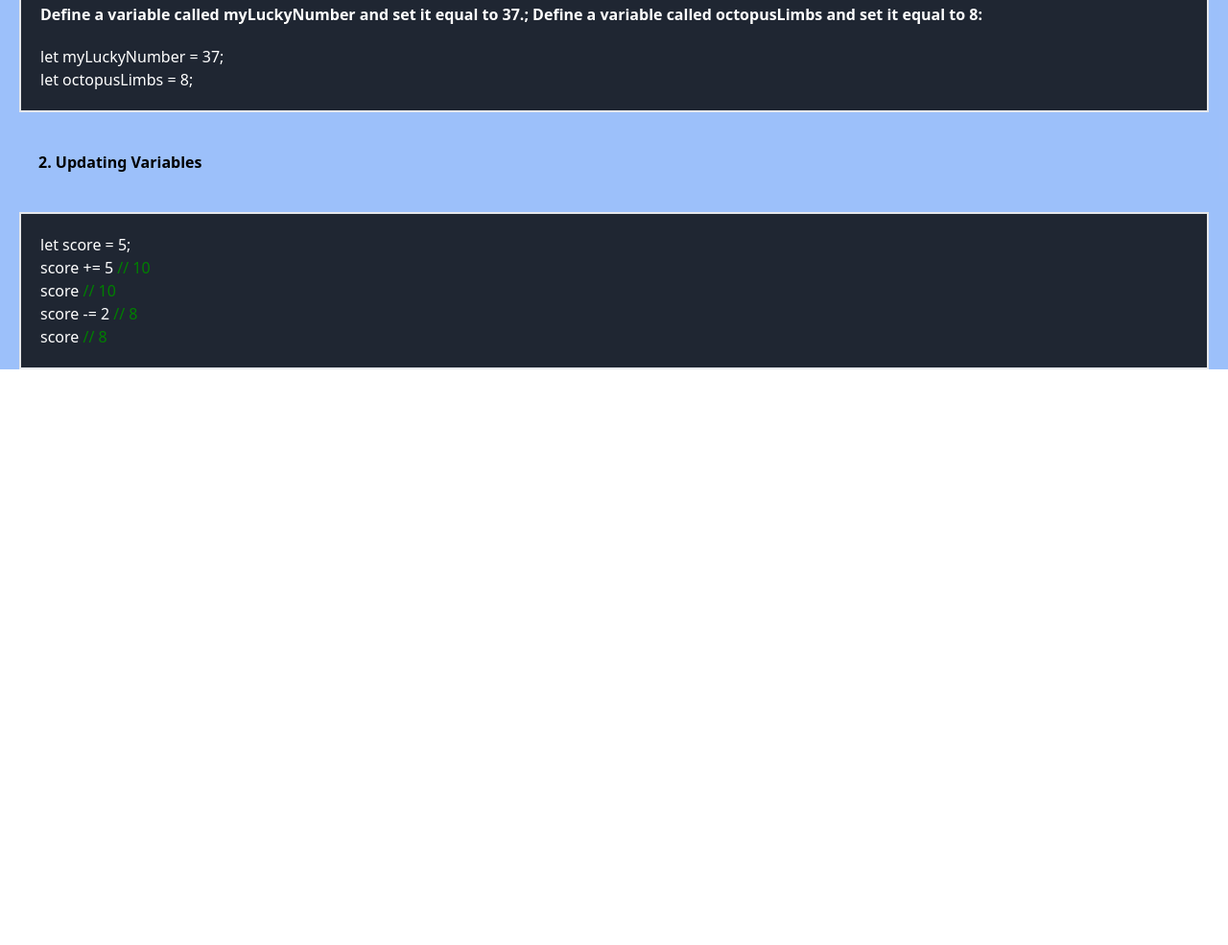
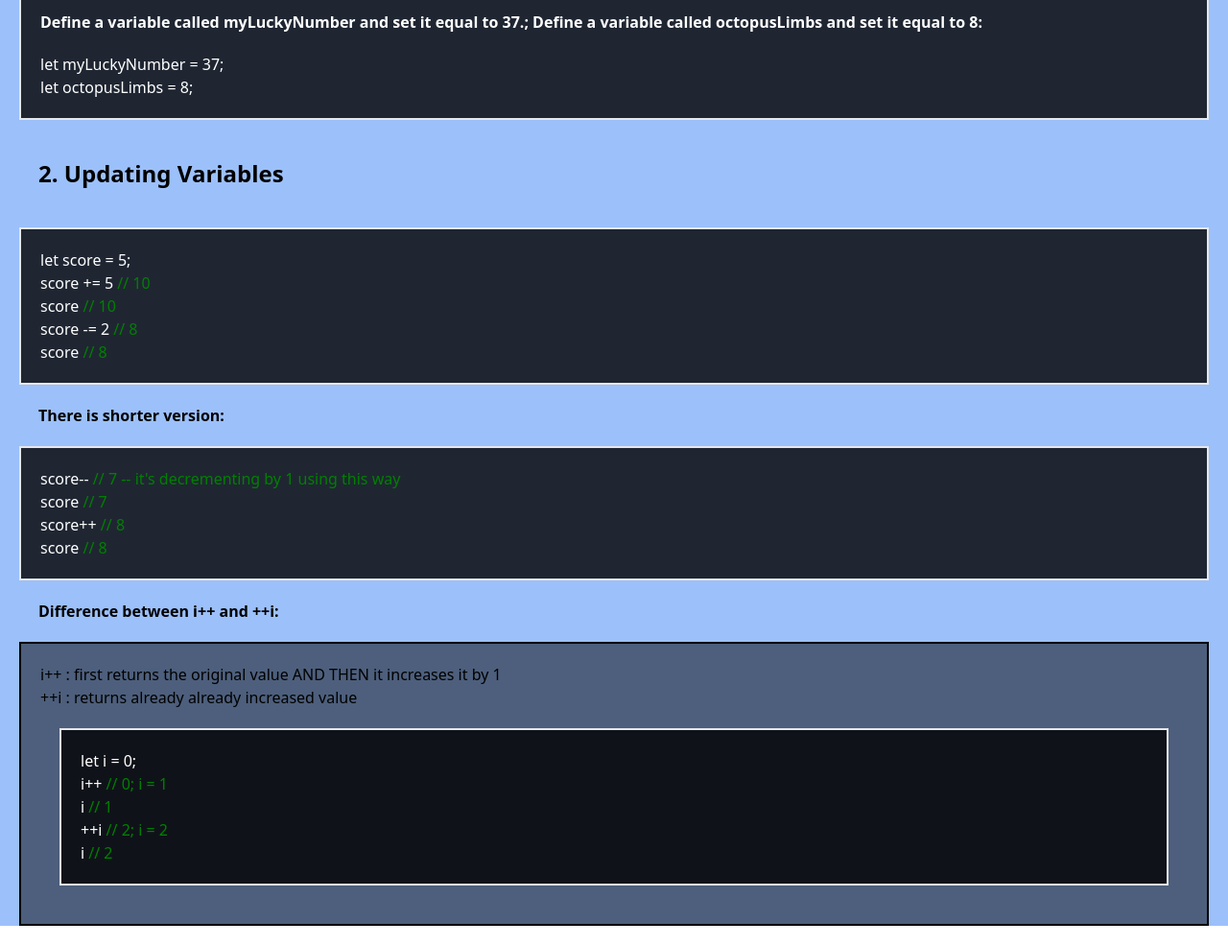
Before and after one commit to CarelessPepper47/Diff, a plain HTML site: page index.html in a window 1280 px wide. Shown: the part 319-1304 px from the top of the page at 96% size. Before the commit the page ends 800 px from the top, so only its background shows below. Drawn offline with Linux system fonts and the light colour scheme.

Commit message:
teraz tutaj

```diff
--- a/index.html
+++ b/index.html
@@ -10,9 +10,9 @@
   <body>
     <div class="bg-blue-500/50">
       <div>
-        <h1 class="font-bold text-4xl">Basics - Primitves</h1>
+        <h1 class="font-bold text-4xl hover:text-white">Basics - Primitves</h1>
         <div>
-          <p class="p-5 m-5 font-semibold">
+          <p class="p-5 m-5 font-semibold text-2xl">
             1. Operacje na numerach to: % (modula) = operator reszty; **
             (exponentiator) = operator potęgi
           </p>
@@ -41,7 +41,7 @@
         </div>
       </div>
       <div>
-        <h1 class="p-5 m-5 font-semibold">2. Updating Variables</h1>
+        <h1 class="p-5 m-5 text-2xl font-semibold">2. Updating Variables</h1>
         <div>
           <section
             class="border-2 m-5 flex flex-col bg-black/80 text-white p-5"
@@ -53,6 +53,39 @@
             <p>score <span class="kom">// 8</span></p>
           </section>
         </div>
+        <div>
+          <p class="px-5 mx-5 font-semibold">There is shorter version:</p>
+          <section
+            class="border-2 m-5 flex flex-col bg-black/80 text-white p-5"
+          >
+            <p>
+              score--
+              <span class="kom"
+                >// 7 -- it's decrementing by 1 using this way</span
+              >
+            </p>
+            <p>score <span class="kom">// 7</span></p>
+            <p>score++ <span class="kom">// 8</span></p>
+            <p>score <span class="kom">// 8</span></p>
+          </section>
+          <p class="px-5 mx-5 font-semibold">Difference between i++ and ++i:</p>
+          <div class="m-5 border-2 border-black p-5 bg-black/50">
+            <p>
+              i++ : first returns the original value AND THEN it increases it by
+              1
+            </p>
+            <p>++i : returns already already increased value</p>
+            <section
+              class="border-2 m-5 flex flex-col bg-black/80 text-white p-5"
+            >
+              <p>let i = 0;</p>
+              <p>i++ <span class="kom">// 0; i = 1</span></p>
+              <p>i <span class="kom">// 1</span></p>
+              <p>++i <span class="kom">// 2; i = 2</span></p>
+              <p>i <span class="kom">// 2</span></p>
+            </section>
+          </div>
+        </div>
       </div>
     </div>
   </body>
```
Also changed, not shown: main.css.
